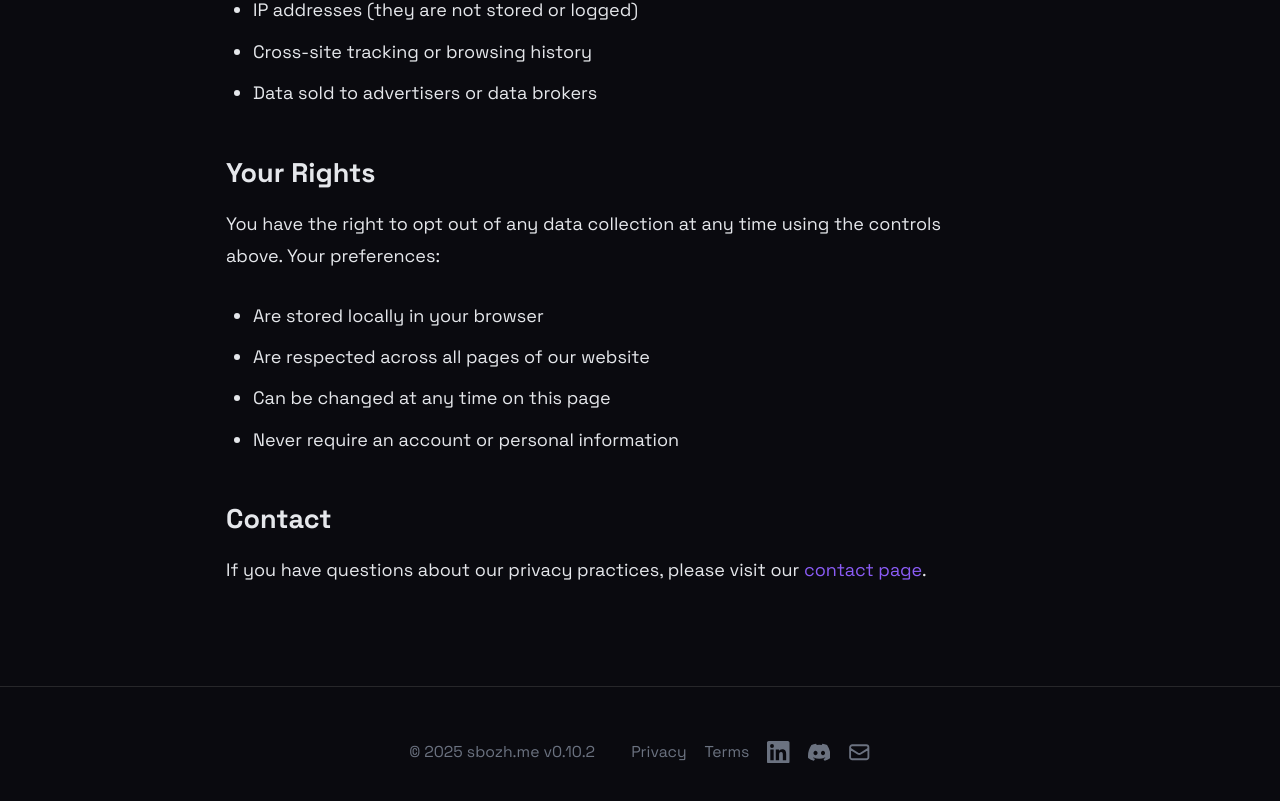
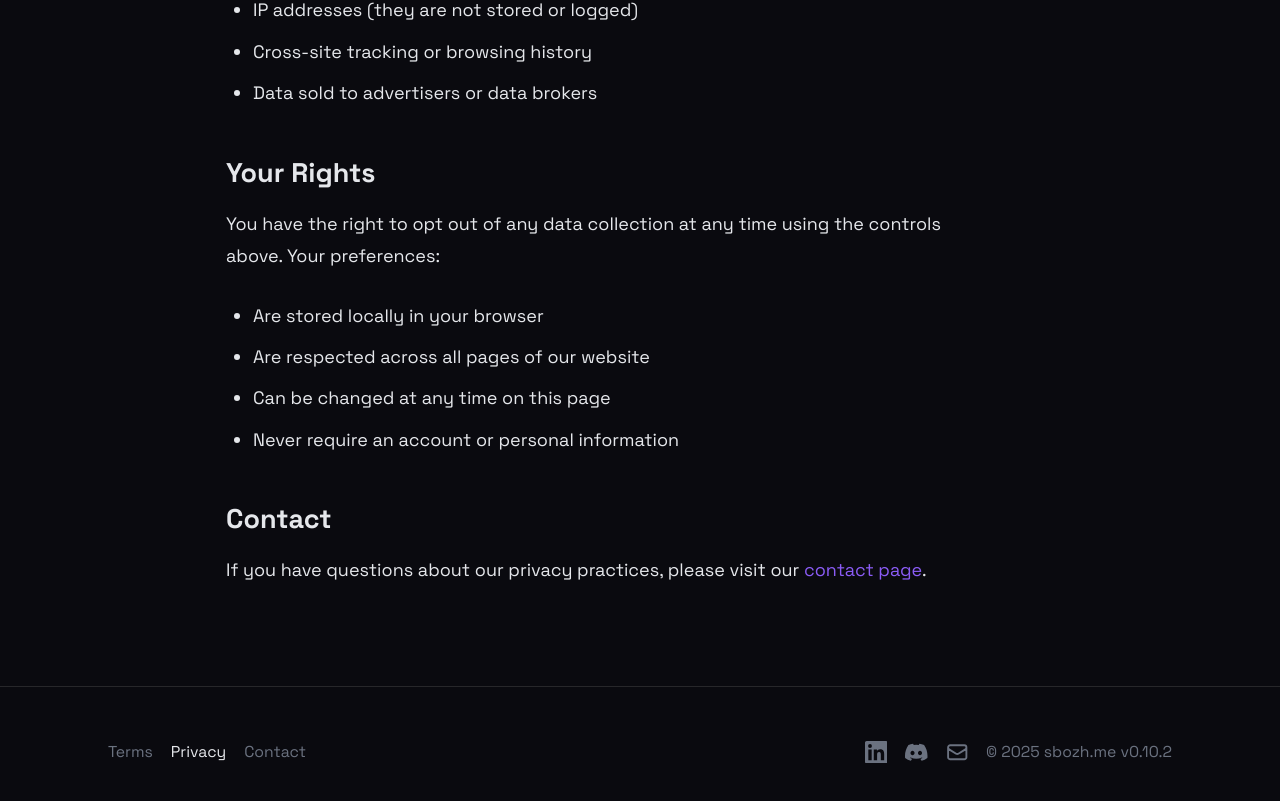
Before and after one commit to sbozh-me/website, a Next.js app in the folder apps/web/: page /privacy in a window 1280 px wide. Shown: the part 2170-2971 px from the top of the page. Built offline with nearby package versions, Linux system fonts and the light colour scheme; no server answers.

Commit message:
feat(footer): add active link highlighting and contact link

```diff
--- a/apps/web/components/Footer.tsx
+++ b/apps/web/components/Footer.tsx
@@ -1,31 +1,41 @@
+"use client";
+
 import Link from "next/link";
+import { usePathname } from "next/navigation";
 import { SocialLinks } from "./SocialLinks";
 import { getProject } from "@/lib/projects/data";
 
 export function Footer() {
+  const pathname = usePathname();
   const sbozhMe = getProject("sbozh-me");
+
+  const linkClass = (href: string) =>
+    `text-sm transition-colors ${
+      pathname === href
+        ? "text-foreground"
+        : "text-muted-foreground hover:text-foreground"
+    }`;
 
   return (
     <footer className="border-t border-border py-12">
       <div className="mx-auto px-6 md:px-12 lg:px-24">
-        <div className="flex flex-col items-center justify-center gap-4 sm:flex-row sm:gap-8">
-          <p className="text-sm text-muted-foreground">
-            &copy; {new Date().getFullYear()} sbozh.me{sbozhMe?.version && ` v${sbozhMe.version}`}
-          </p>
+        <div className="flex flex-col items-center justify-between gap-4 sm:flex-row sm:gap-8">
           <div className="flex items-center gap-4">
-            <Link
-              href="/privacy"
-              className="text-sm text-muted-foreground hover:text-foreground transition-colors"
-            >
+            <Link href="/terms" className={linkClass("/terms")}>
+              Terms
+            </Link>
+            <Link href="/privacy" className={linkClass("/privacy")}>
               Privacy
             </Link>
-            <Link
-              href="/terms"
-              className="text-sm text-muted-foreground hover:text-foreground transition-colors"
-            >
-              Terms
+            <Link href="/contact" className={linkClass("/contact")}>
+              Contact
             </Link>
+          </div>
+          <div className="flex items-center gap-4">
             <SocialLinks />
+            <p className="text-sm text-muted-foreground">
+              &copy; {new Date().getFullYear()} sbozh.me{sbozhMe?.version && ` v${sbozhMe.version}`}
+            </p>
           </div>
         </div>
       </div>
```
Also changed, not shown: 1 other file (tests, documents, lock files or other folders).
